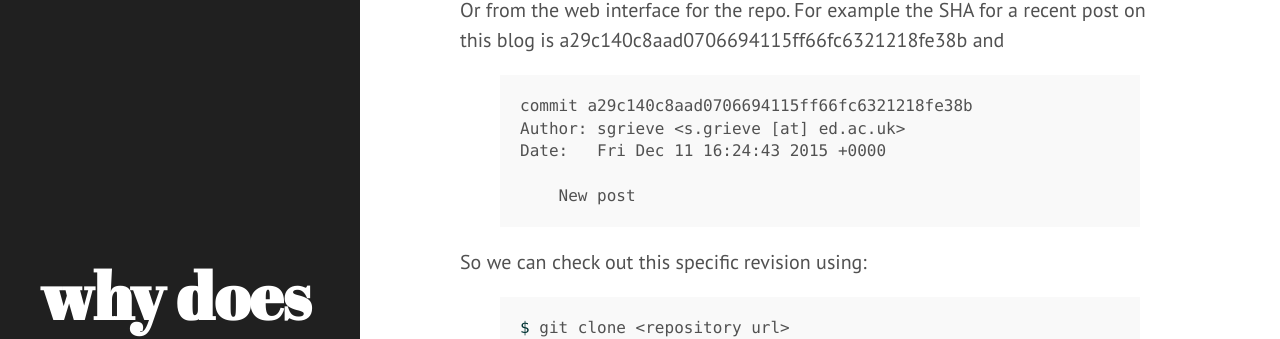
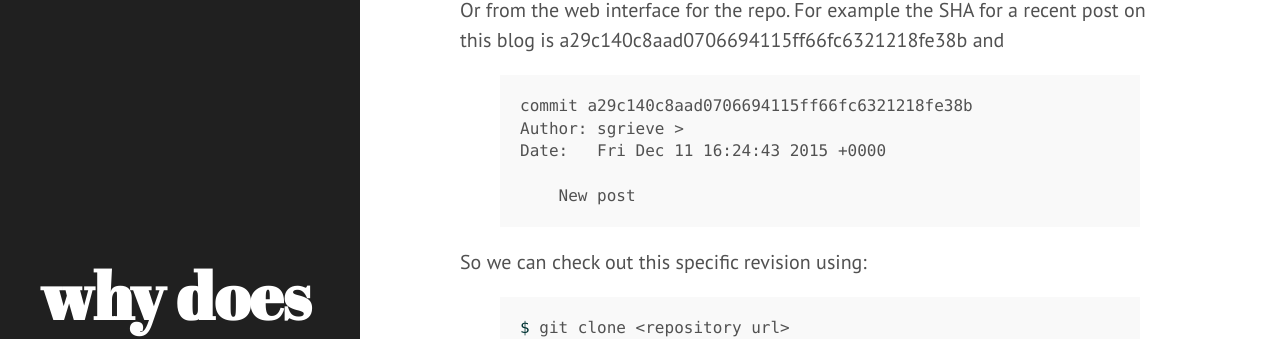
Before and after one commit to sgrieve/sgrieve.github.io, a Jekyll site: the page built from _posts/2016-02-18-checkout-hash.md, in a window 1280 px wide and 1251 px high. Shown: the part 377-716 px from the top of the window. Built offline with Jekyll 4.4.1, drawn with Linux system fonts in a browser that asks for light colours; Markdown is read by kramdown in place of the engine named in the settings.

Commit message:
bugfixing

```diff
--- a/_posts/2016-02-18-checkout-hash.md
+++ b/_posts/2016-02-18-checkout-hash.md
@@ -16,7 +16,7 @@ Or from the web interface for the repo. For example the SHA for a recent post on
 {% highlight sh %}
 
 commit a29c140c8aad0706694115ff66fc6321218fe38b
-Author: sgrieve <s.grieve [at] ed.ac.uk>
+Author: sgrieve >
 Date:   Fri Dec 11 16:24:43 2015 +0000
 
     New post
```
